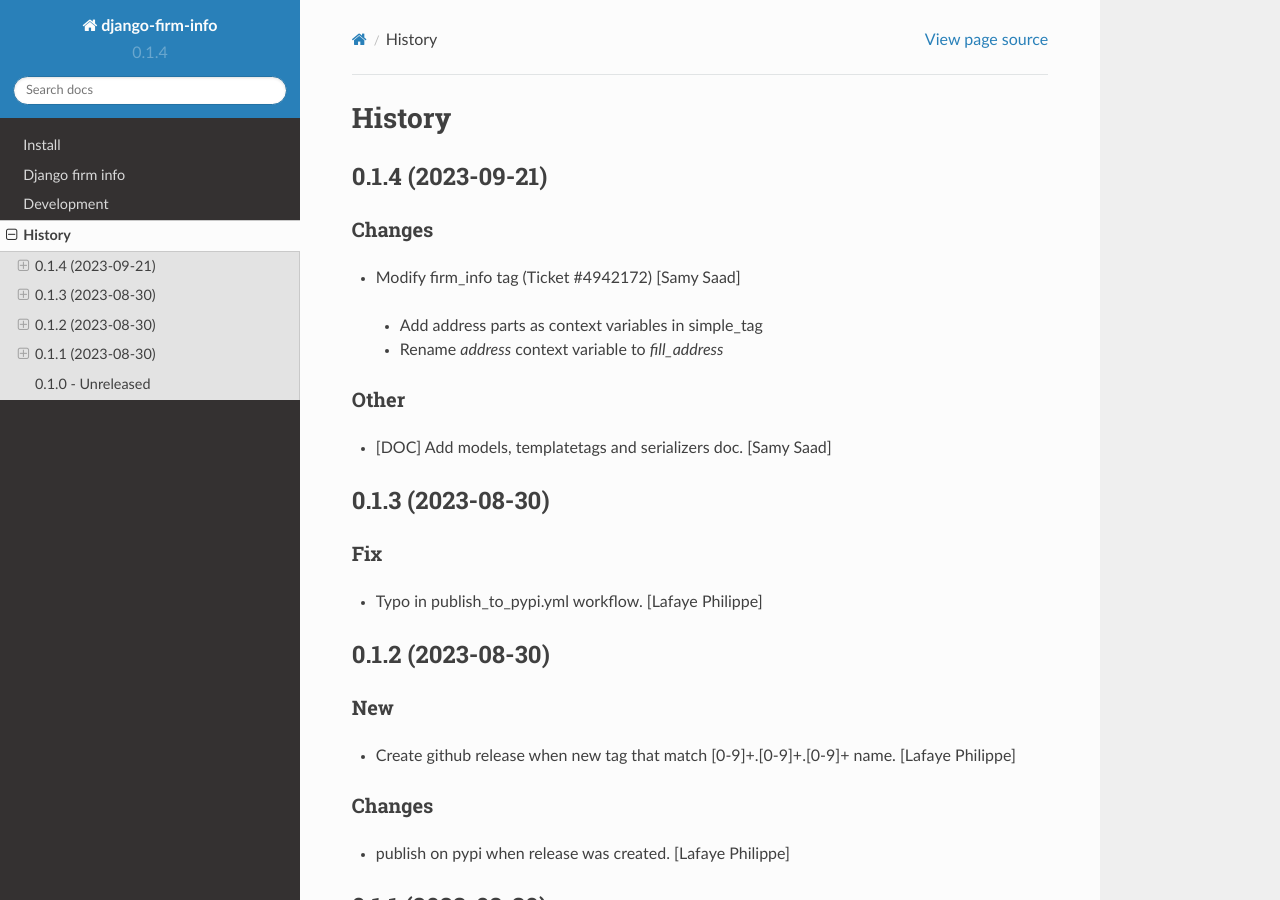
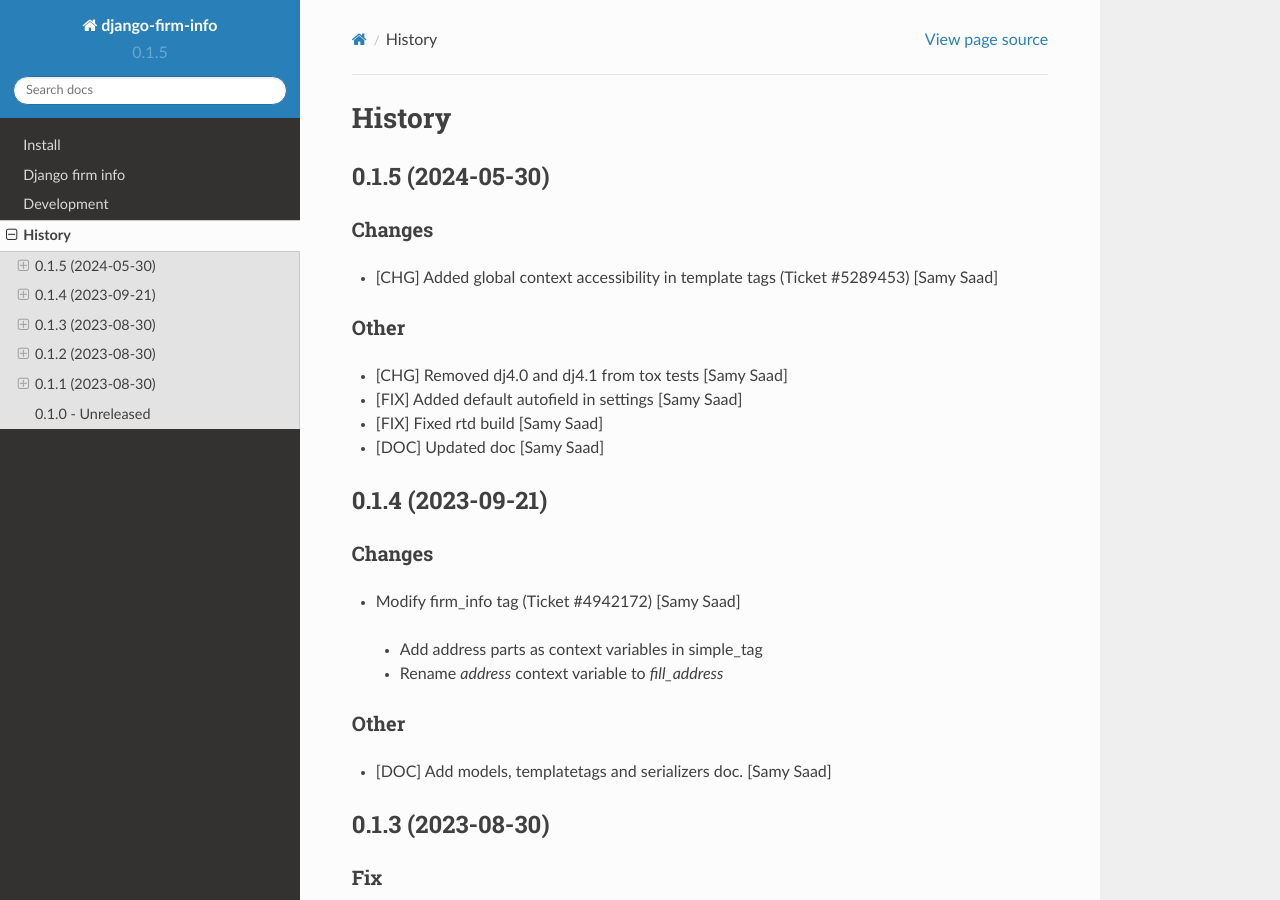
Before and after one commit to emencia/django-firm-info, a Sphinx documentation site: the page built from docs/history.rst, in a window 1280 px wide and 900 px high. Built offline with Sphinx 7.4.7 and the Read the Docs theme 2.0.0, drawn with Linux system fonts in a browser that asks for light colours.

Commit message:
Merge tag '0.1.5' into dev

```diff
--- a/docs/history.rst
+++ b/docs/history.rst
@@ -3,6 +3,21 @@
 =======
 History
 =======
+
+0.1.5 (2024-05-30)
+------------------
+
+Changes
+~~~~~~~
+*  [CHG] Added global context accessibility in template tags (Ticket #5289453) [Samy Saad]
+
+
+Other
+~~~~~
+* [CHG] Removed dj4.0 and dj4.1 from tox tests [Samy Saad]
+* [FIX] Added default autofield in settings [Samy Saad]
+* [FIX] Fixed rtd build [Samy Saad]
+* [DOC] Updated doc [Samy Saad]
 
 0.1.4 (2023-09-21)
 ------------------
--- a/setup.cfg
+++ b/setup.cfg
@@ -3,7 +3,7 @@
 ;;
 [metadata]
 name = django-firm-info
-version = 0.1.4
+version = 0.1.5
 description = A Django application package for storage firm info
 long_description = file:README.rst
 long_description_content_type = text/x-rst
@@ -29,8 +29,6 @@
     Programming Language :: Python :: 3.10
     Framework :: Django
     Framework :: Django :: 3.2
-    Framework :: Django :: 4.0
-    Framework :: Django :: 4.1
     Framework :: Django :: 4.2
     Intended Audience :: Developers
     Topic :: Internet :: WWW/HTTP
@@ -107,8 +105,6 @@
 
 deps =
     django32: Django>=3.2,<4.0
-    django40: Django>=4.0,<4.1
-    django41: Django>=4.1,<4.2
     django42: Django>=4.2,<5.0
     py38-django32: backports.zoneinfo
 
```
